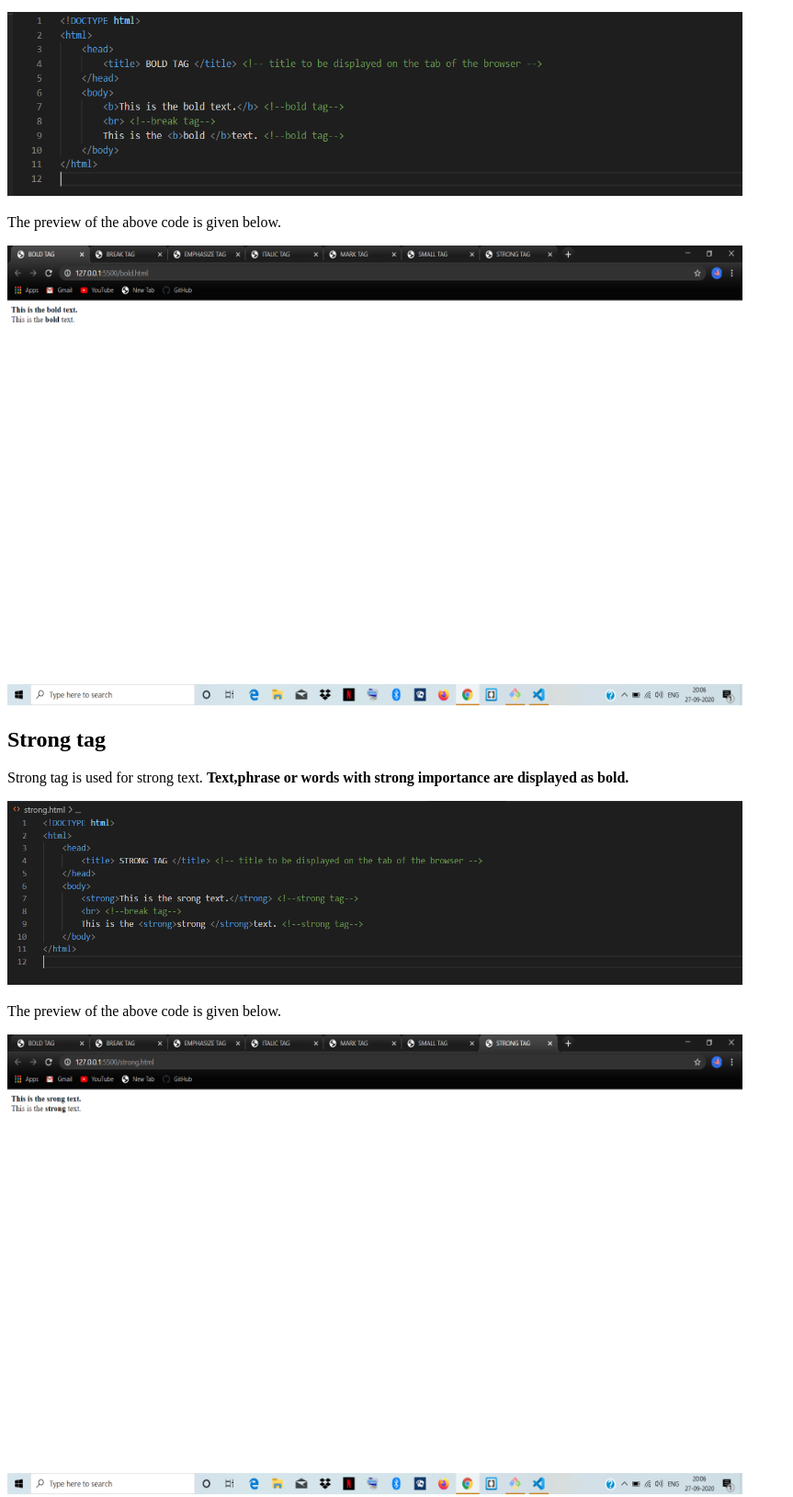
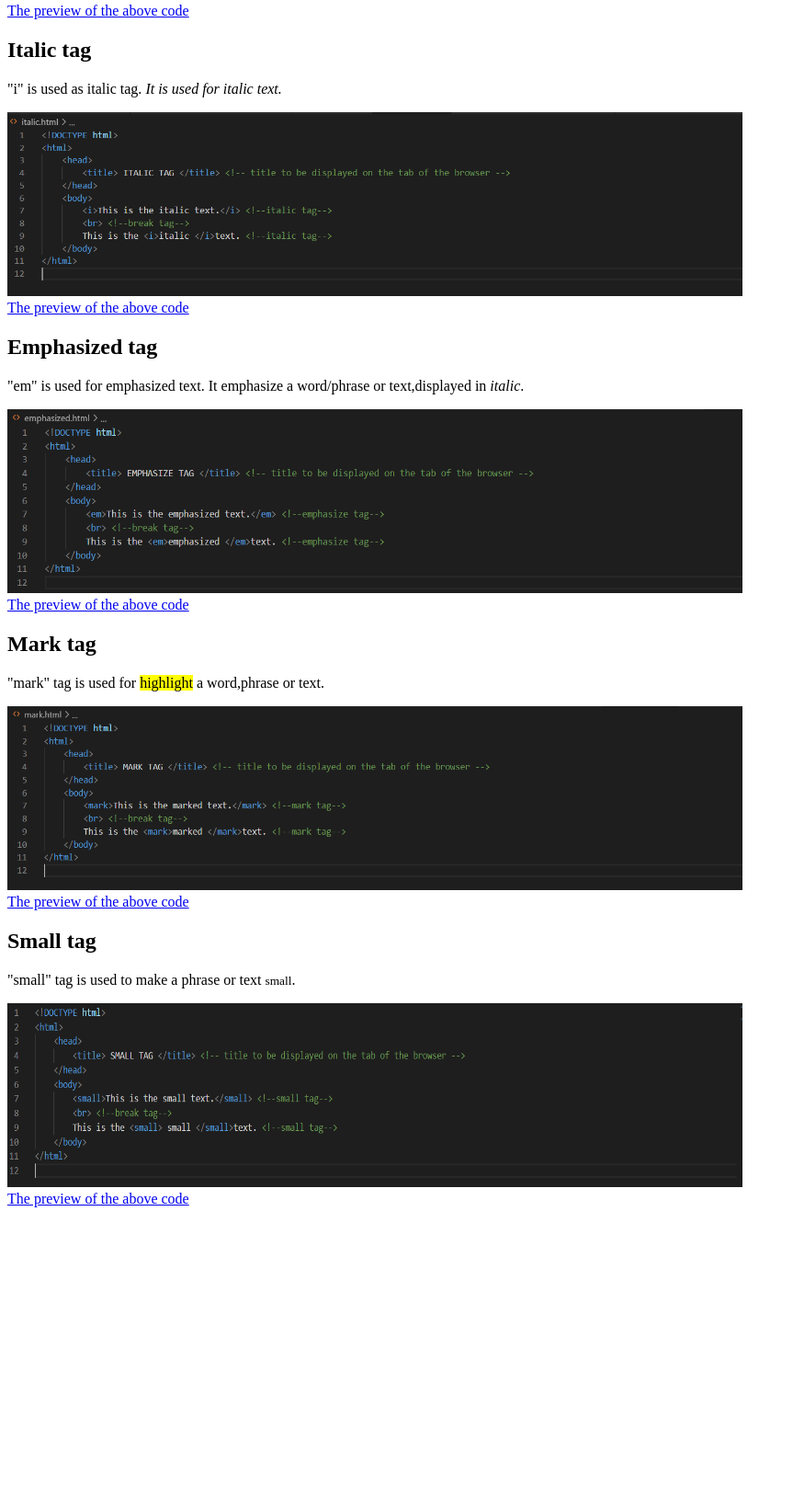
Before and after one commit to sreelakshmisk/HTML-tutorial, a plain HTML site: page about.html in a window 1280 px wide. Shown: the part 1007-2635 px from the top of the page at 92% size, without its empty margins (0-863 px from the left). After the commit the page ends 2328 px from the top, so only its background shows below. Drawn offline with Linux system fonts and the light colour scheme.

Commit message:
Establish a connection between about file and tag files

```diff
--- a/about.html
+++ b/about.html
@@ -8,44 +8,44 @@
         <h2> Break tag </h2>
         <p>"br" is used as break tag.</p>
         <img src="assets/cbr.png" alt="Break tag example code" height="200px" width="800px">
-        <p>The preview of the above code is given below.</p>
-        <img src="assets/br.png" alt="preview" height="500px" width="800px">
+        <br>
+        <a href="break.html">The preview of the above code</a> <!--establish a connection to break.html-->
 
         <h2> Bold tag </h2>
         <p>"b" is used as bold tag. It is used to make text,phrases and words are<b> bold </b>.</p>
         <img src="assets/cb.png" alt="Bold tag example code" height="200px" width="800px">
-        <p>The preview of the above code is given below.</p>
-        <img src="assets/b.png" alt="preview" height="500px" width="800px">
+        <br>
+        <a href="bold.html">The preview of the above code</a> <!--establish a connection to bold.html-->
 
         <h2> Strong tag </h2>
         <p>Strong tag is used for strong text. <strong> Text,phrase or words with strong importance are displayed as bold.</strong></p>
         <img src="assets/cstrong.png" alt="strong tag example code" height="200px" width="800px">
-        <p>The preview of the above code is given below.</p>
-        <img src="assets/strong.png" alt="preview" height="500px" width="800px">
+        <br>
+        <a href="strong.html">The preview of the above code</a> <!--establish a connection to strong.html-->
 
         <h2> Italic tag </h2>
         <p>"i" is used as italic tag. <i>It is used for italic text.</i> </p>
         <img src="assets/ci.png" alt="Italic tag example code" height="200px" width="800px">
-        <p>The preview of the above code is given below.</p>
-        <img src="assets/i.png" alt="preview" height="500px" width="800px">
+        <br>
+        <a href="italic.html">The preview of the above code</a> <!--establish a connection to italic.html-->
 
         <h2> Emphasized tag </h2>
         <p>"em" is used for emphasized text. It emphasize a word/phrase or text,displayed in <em>italic</em>. </p>
         <img src="assets/cem.png" alt="Emphasize tag example code" height="200px" width="800px">
-        <p>The preview of the above code is given below.</p>
-        <img src="assets/em.png" alt="preview" height="500px" width="800px">
+        <br>
+        <a href="emphasized.html">The preview of the above code</a> <!--establish a connection to emphasized.html-->
 
         <h2> Mark tag </h2>
         <p>"mark" tag is used for <mark>highlight</mark> a word,phrase or text.</p>
         <img src="assets/cmark.png" alt="Mark tag example code" height="200px" width="800px">
-        <p>The preview of the above code is given below.</p>
-        <img src="assets/mark.png" alt="preview" height="500px" width="800px">
+        <br>
+        <a href="mark.html">The preview of the above code</a> <!--establish a connection to mark.html-->
 
         <h2> Small tag </h2>
         <p>"small" tag is used to make a phrase or text <small>small</small>.</p>
         <img src="assets/csmall.png" alt="Small tag example code" height="200px" width="800px">
-        <p>The preview of the above code is given below.</p>
-        <img src="assets/small.png" alt="preview" height="500px" width="800px">
+        <br>
+        <a href="small.html">The preview of the above code</a> <!--establish a connection to small.html-->
 
     </body>
 
```
